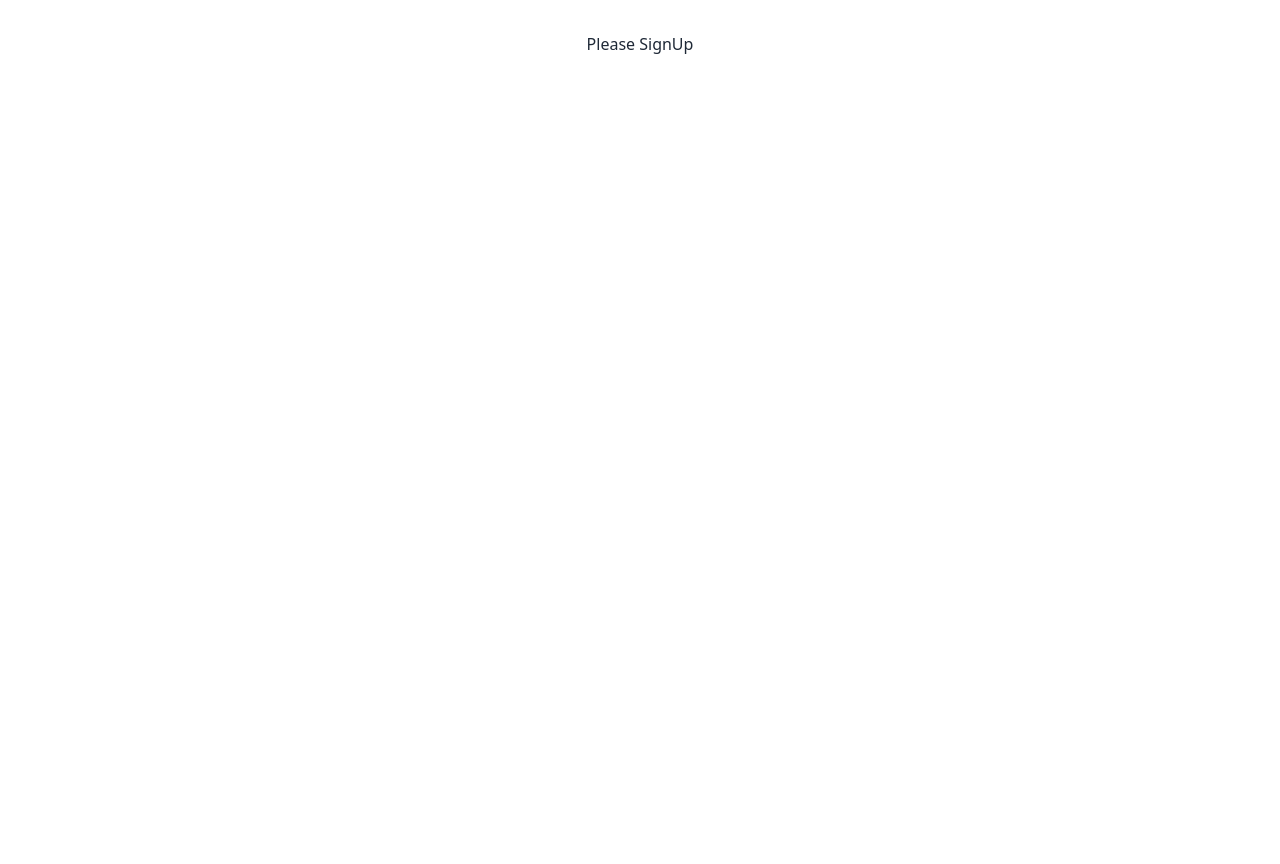
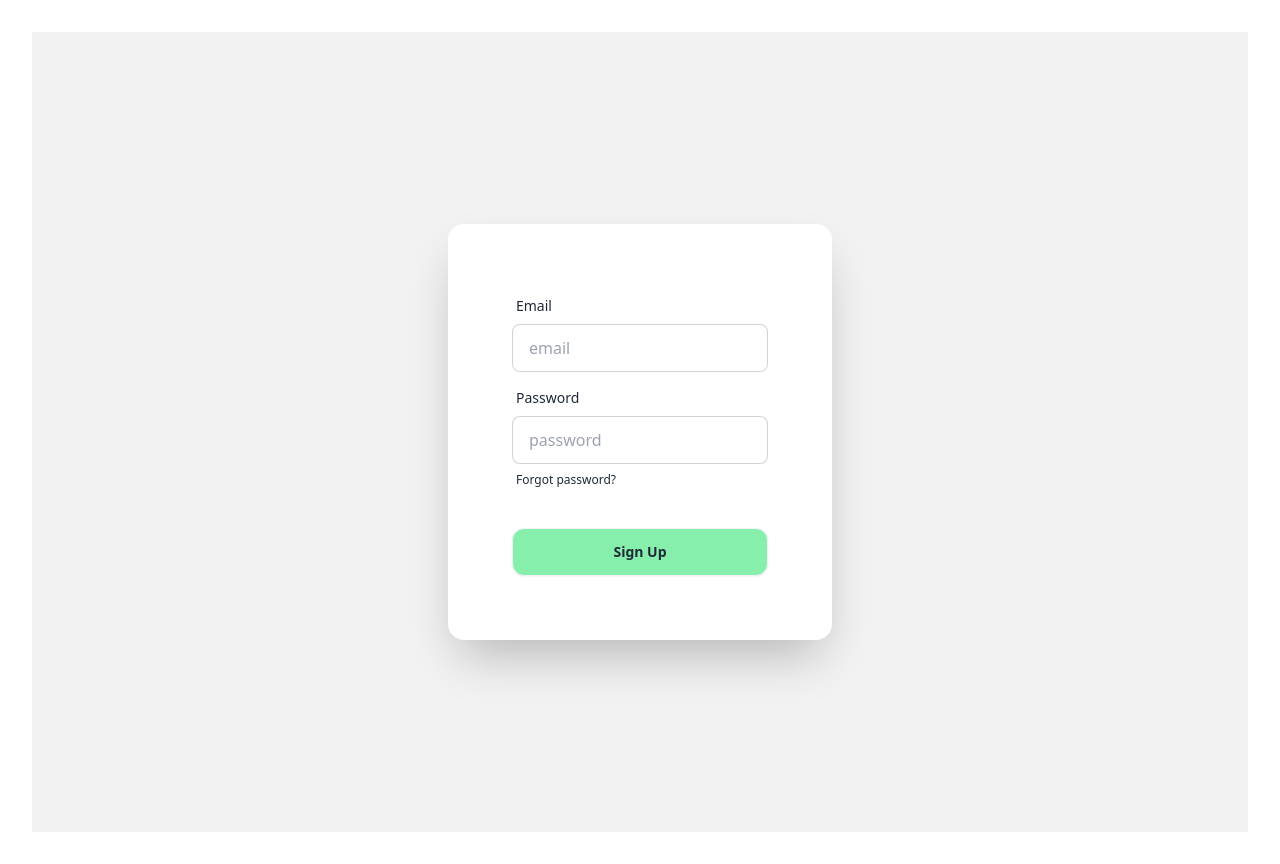
Before and after one commit to rifu28/coffee-store-client-2, a React (Vite) app: page /signup in a window 1280 px wide. Before the commit the page ends 800 px from the top, so only its background shows below. Built offline with nearby package versions, Linux system fonts and the light colour scheme.

Commit message:
auth info

```diff
--- /dev/null
+++ b/src/AuthProvider.jsx
@@ -0,0 +1,21 @@
+import { createUserWithEmailAndPassword } from "firebase/auth";
+import { createContext, useState } from "react";
+import auth from "./firebase.config";
+
+export const AuthContext = createContext(null);
+const AuthProvider = ({ children }) => {
+  const [user, setUser] = useState(null);
+  const [loading, setLoading] = useState(true);
+
+  const createUser = (email, password) => {
+    setLoading(true);
+    return createUserWithEmailAndPassword(auth, email, password);
+  };
+
+  const authInfo = { user, loading, createUser };
+  return (
+    <AuthContext.Provider value={authInfo}>{children}</AuthContext.Provider>
+  );
+};
+
+export default AuthProvider;
--- a/src/SignUp.jsx
+++ b/src/SignUp.jsx
@@ -1,7 +1,69 @@
+import { useContext } from "react";
+import { AuthContext } from "./AuthProvider";
+
 const SignUp = () => {
+  const { createUser } = useContext(AuthContext);
+
+  const handleSignUp = (e) => {
+    e.preventDefault();
+    const form = e.target;
+    const email = form.email.value;
+    const password = form.password.value;
+    console.log(email, password);
+    createUser(email, password)
+      .then((result) => {
+        console.log(result.user);
+        form.reset();
+      })
+      .catch((error) => {
+        console.log(error.message);
+      });
+  };
+
   return (
-    <div>
-      <h2>Please SignUp</h2>
+    <div className="hero bg-base-200 min-h-screen">
+      <div className="hero-content flex-col lg:flex-row-reverse">
+        <div className="card bg-base-100 w-full max-w-sm shrink-0 shadow-2xl">
+          <form onSubmit={handleSignUp} className="card-body">
+            <div className="form-control">
+              <label className="label">
+                <span className="label-text">Email</span>
+              </label>
+              <input
+                type="email"
+                name="email"
+                placeholder="email"
+                className="input input-bordered"
+                required
+              />
+            </div>
+            <div className="form-control">
+              <label className="label">
+                <span className="label-text">Password</span>
+              </label>
+              <input
+                type="password"
+                name="password"
+                placeholder="password"
+                className="input input-bordered"
+                required
+              />
+              <label className="label">
+                <a href="#" className="label-text-alt link link-hover">
+                  Forgot password?
+                </a>
+              </label>
+            </div>
+            <div className="form-control mt-6">
+              <input
+                className="p-3 btn bg-green-300 rounded-xl"
+                type="submit"
+                value="Sign Up"
+              />
+            </div>
+          </form>
+        </div>
+      </div>
     </div>
   );
 };
--- a/src/firebase.config.js
+++ b/src/firebase.config.js
@@ -1,5 +1,6 @@
 // Import the functions you need from the SDKs you need
 import { initializeApp } from "firebase/app";
+import { getAuth } from "firebase/auth";
 // TODO: Add SDKs for Firebase products that you want to use
 // https://firebase.google.com/docs/web/setup#available-libraries
 
@@ -15,4 +16,5 @@ const firebaseConfig = {
 
 // Initialize Firebase
 const app = initializeApp(firebaseConfig);
-export default app;
+const auth = getAuth(app);
+export default auth;
```
Also changed, not shown: src/main.jsx (+5 -2 lines).
